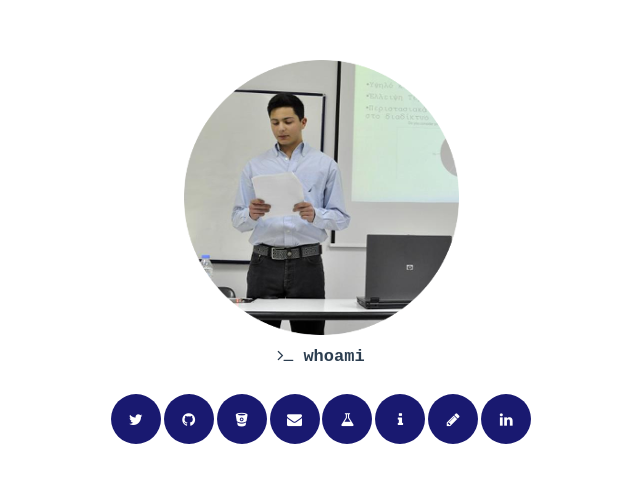
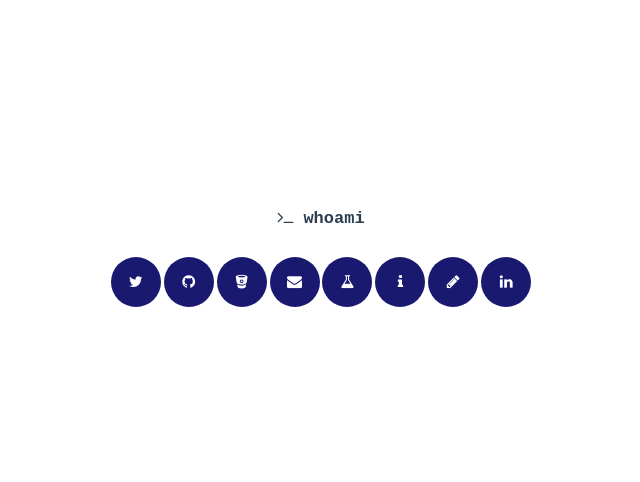
Before and after one commit to papachristoumarios/old-webpage, a plain HTML site: page index.html in a window 1280 px wide. Shown: the part 148-630 px from the top of the page, without its empty margins (319-959 px from the left). Drawn offline with Linux system fonts and the light colour scheme.

Commit message:
Update index.html

```diff
--- a/index.html
+++ b/index.html
@@ -36,9 +36,7 @@
 
     <center>
 
-    <img src="img/profile.png"> <br>
-
-    <div class="monostyle">
+     <div class="monostyle">
     <p>
         <i class="fa fa-terminal"></i> <strong> whoami</strong>
     </p>
```
